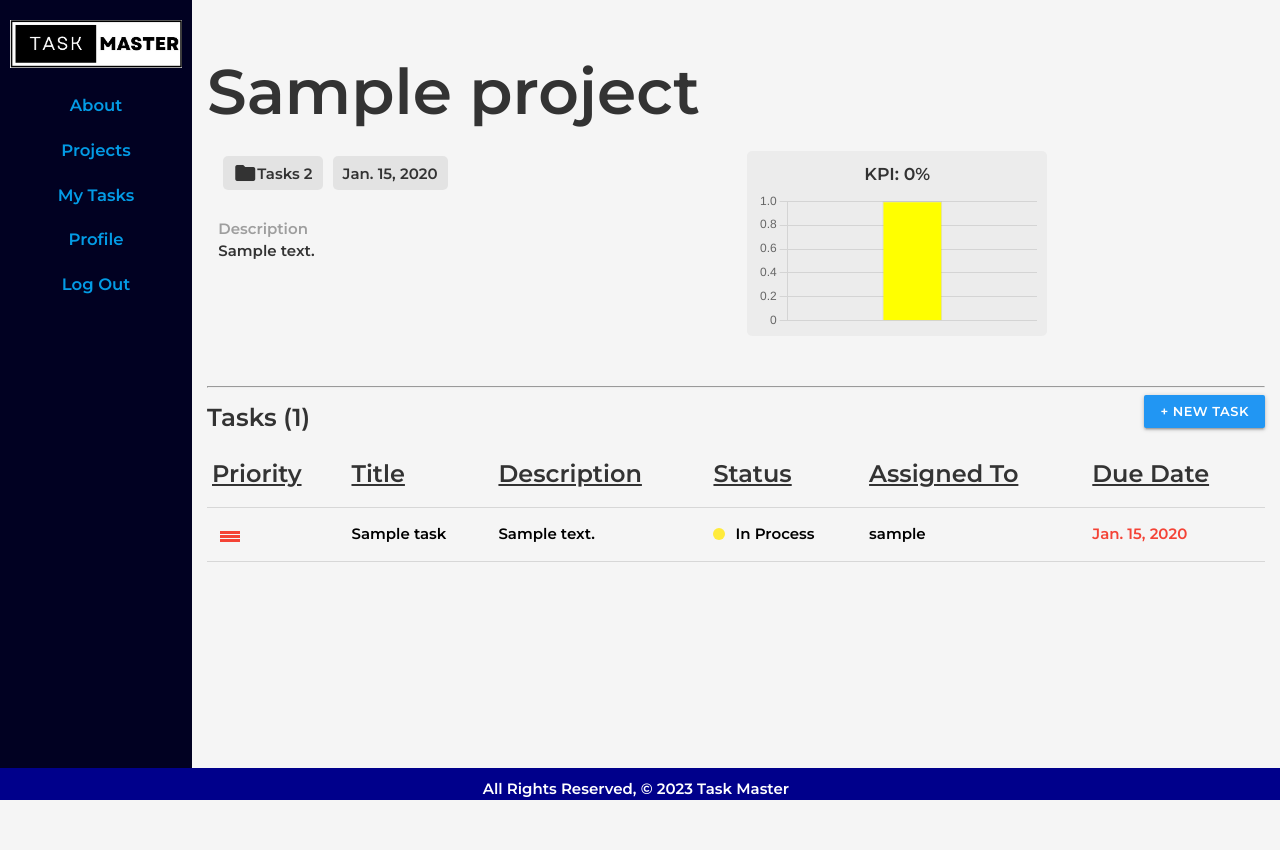
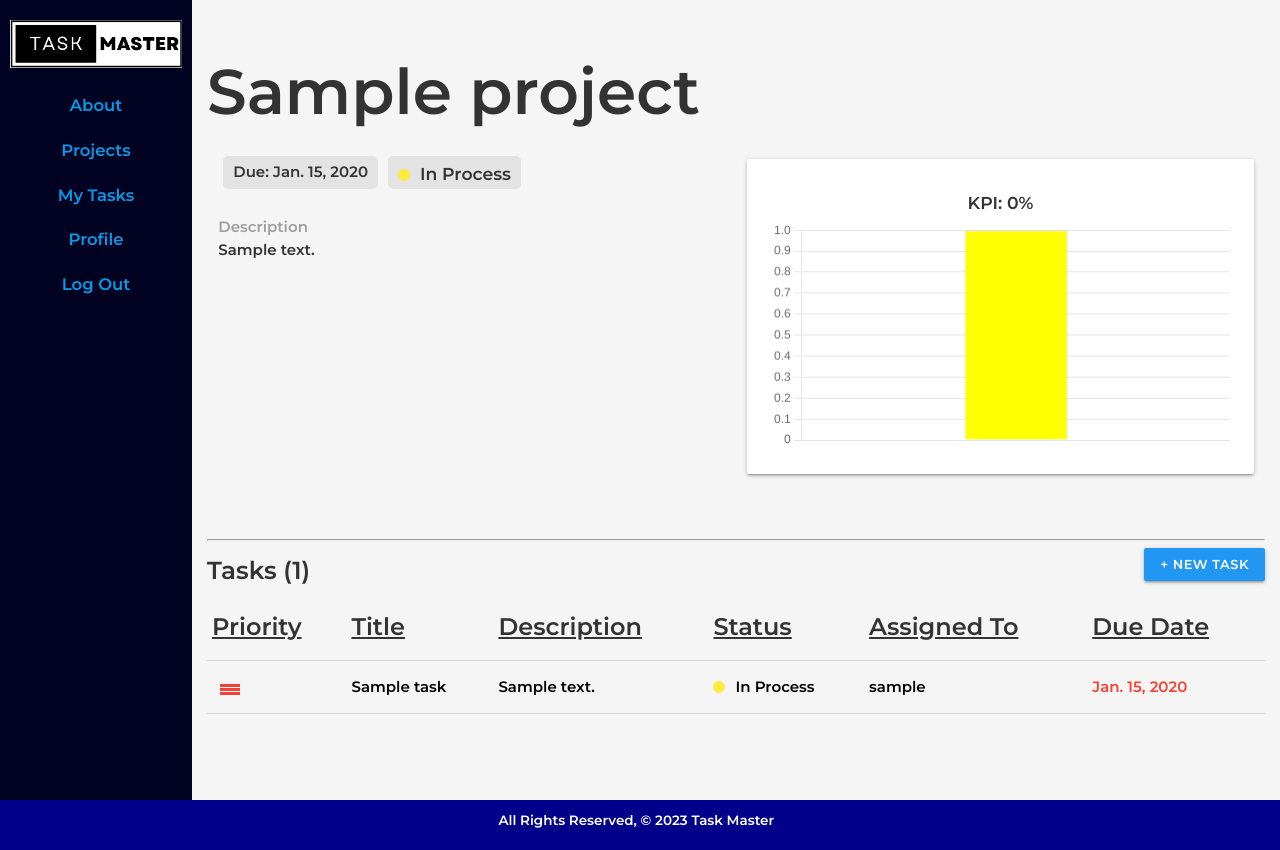
Before and after one commit to lucas-richards/task_master, a Django app: page /projects/1/ in a window 1280 px wide. Before the commit the page ends 800 px from the top, so only its background shows below. Run offline with Django 4.2, Linux system fonts and the light colour scheme; a user stored in the database is signed in; tables that the repository leaves empty hold one stand-in row (values such as "Sample post").

Commit message:
more style

```diff
--- a/main_app/static/css/style.css
+++ b/main_app/static/css/style.css
@@ -321,13 +321,18 @@ html {
 
 .page-footer {
     background-color: darkblue;
-    /* text-align: center;
+    text-align: center;
     font-size: 0.9em;
     height: 50px;
-    margin: auto 0;  */
-    width: 100%;
+    margin: auto 0;
+    /* width: 100%;
     position: absolute;
-    bottom: 0
+    bottom: 0 */
+
+}
+
+.bold {
+    font-weight: bold;
 
 }
 
--- a/main_app/templates/projects/detail.html
+++ b/main_app/templates/projects/detail.html
@@ -7,36 +7,50 @@
 <a href="{% url 'projects_index' %}">
   <i class="material-icons">keyboard_backspace</i>
 </a>
-
 <a class="right" href="{% url 'projects_delete' project.id %}">
   <button type="button" class="button danger">Delete Project</button>
 </a>
 <a class="right" href="{% url 'projects_update' project.id %}">
   <button type="submit" class="button grey-btn">Update Project</button>
 </a>
-
 {% endif %}
 
-<h1 class="">{{project.title}}</h1>
+<h1>{{project.title}}</h1>
+
+
+
+
 <div class="row">
   <div class="col s6">
     <div class="attributes-container">
       <div class="attributes-wrapper">
-        <i class="material-icons">folder</i>
-        <p>Tasks 2</p>
+        <p><span class="bold">Due</span>: {{ project.due_date}}</p>
       </div>
-      <div class="attributes-wrapper">
-        <p>{{ project.due_date}}</p>
+      <h6 class="task_status attributes-wrapper right">
+        <div class="status-wrapper">
+          {% if project.status == "P" %}
+            <div class="status yellow"></div>
+            <span>In Process</span>
+          {% elif project.status == "H" %}
+            <div class="status red"></div>
+            <span>On Hold</span>
+          {% elif project.status == "C" %}
+            <div class="status green"></div>
+            <span>Completed</span>
+          {% endif %}
         </div>
+      </h6>
     </div>
     <br>
     <p class="grey-text">Description</p>
     <p >{{ project.description}} </p>
   </div>
   <div class="col s6 center">
-    <div class="project-details">
+    <div class="card">
+      <div class="card-content">
         <h6 class="center">KPI: {{ kpi }}%</h6>
         <canvas id="barChart" width="400" height="200"></canvas>
+      </div>
     </div>
   </div>
 </div>
@@ -154,7 +168,7 @@
   var data = {
       labels: ['', '', ''],
       datasets: [{
-          label: 'Values',
+          label: 'Tasks',
           data: [{{tasks_c}}, {{tasks_p}}, {{tasks_h}}],
           backgroundColor: [
                'green',
```
Lines whose indentation alone changed are shown as unchanged.
